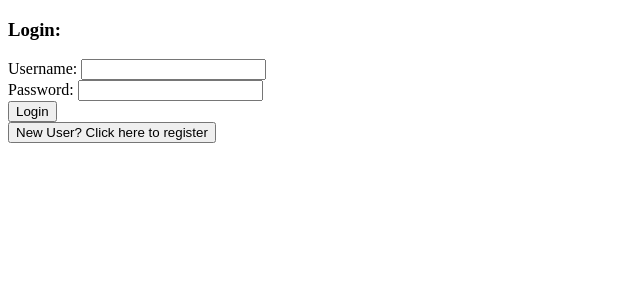
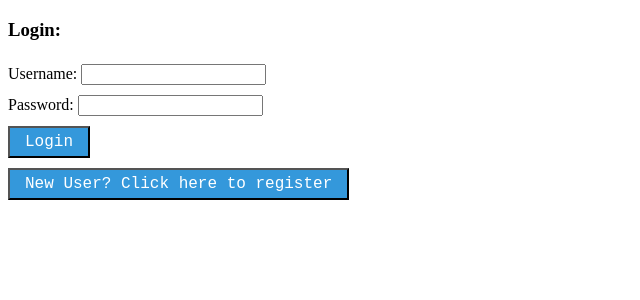
Before and after one commit to hintron/msedev_training, a PHP site: page /login/ in a window 1280 px wide. Shown: the top 300 px of the page, without its empty margins (0-640 px from the left). Run offline with PHP 8.4, Linux system fonts and the light colour scheme; some libraries are stand-ins or nearby versions.

Commit message:
Project7: Made the forms look acceptable
Added button css and margins.

```diff
--- a/login/index.css
+++ b/login/index.css
@@ -1,3 +1,24 @@
 .hidden {
     display: none;
 }
+
+/* Check this out. Awesome. */
+/* http://css3buttongenerator.com/ */
+.button {
+    font-family: Courier New;
+    color: #ffffff;
+    font-size: 16px;
+    background: #3498db;
+    padding: 5px 15px;
+    text-decoration: none;
+    margin: 5px 0;
+}
+
+.button:hover {
+    background: #3cb0fd;
+    text-decoration: none;
+}
+
+input {
+    margin: 5px 0;
+}
--- a/login/index.php
+++ b/login/index.php
@@ -24,14 +24,14 @@
             <input type="password" id="password" name="password" />
         </div>
 
-        <div class="button">
-            <button type="submit">Login</button>
+        <div>
+            <button class="button" type="submit">Login</button>
         </div>
 
     </form>
-    <div class="button login">
+    <div>
         <!-- TODO: When the user clicks to register, unhide the first and last name and birthday fields. Also check a hidden checkbox that says user is registering -->
-        <button id="switch-to-register-btn">New User? Click here to register</button>
+        <button id="switch-to-register-btn" class="button login">New User? Click here to register</button>
     </div>
 
 
@@ -70,14 +70,14 @@
         </div>
 
 
-        <div class="button">
-            <button type="submit">Register</button>
+        <div>
+            <button class="button" type="submit">Register</button>
         </div>
 
     </form>
-    <div class="button register hidden">
+    <div>
         <!-- TODO: When the user clicks to register, unhide the first and last name and birthday fields. Also check a hidden checkbox that says user is registering -->
-        <button id="switch-to-login-btn">Already a user? Click here to login</button>
+        <button id="switch-to-login-btn" class="button register hidden">Already a user? Click here to login</button>
     </div>
 
 </body>
```
